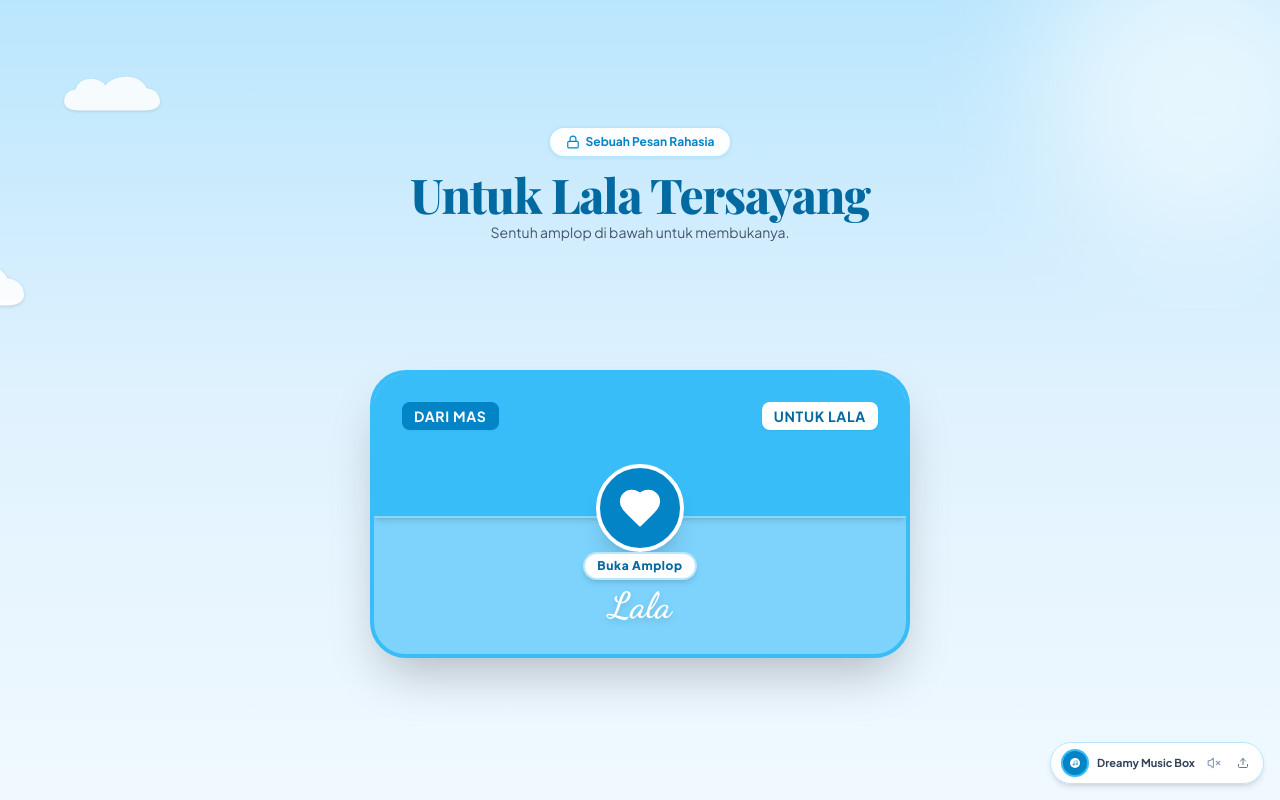
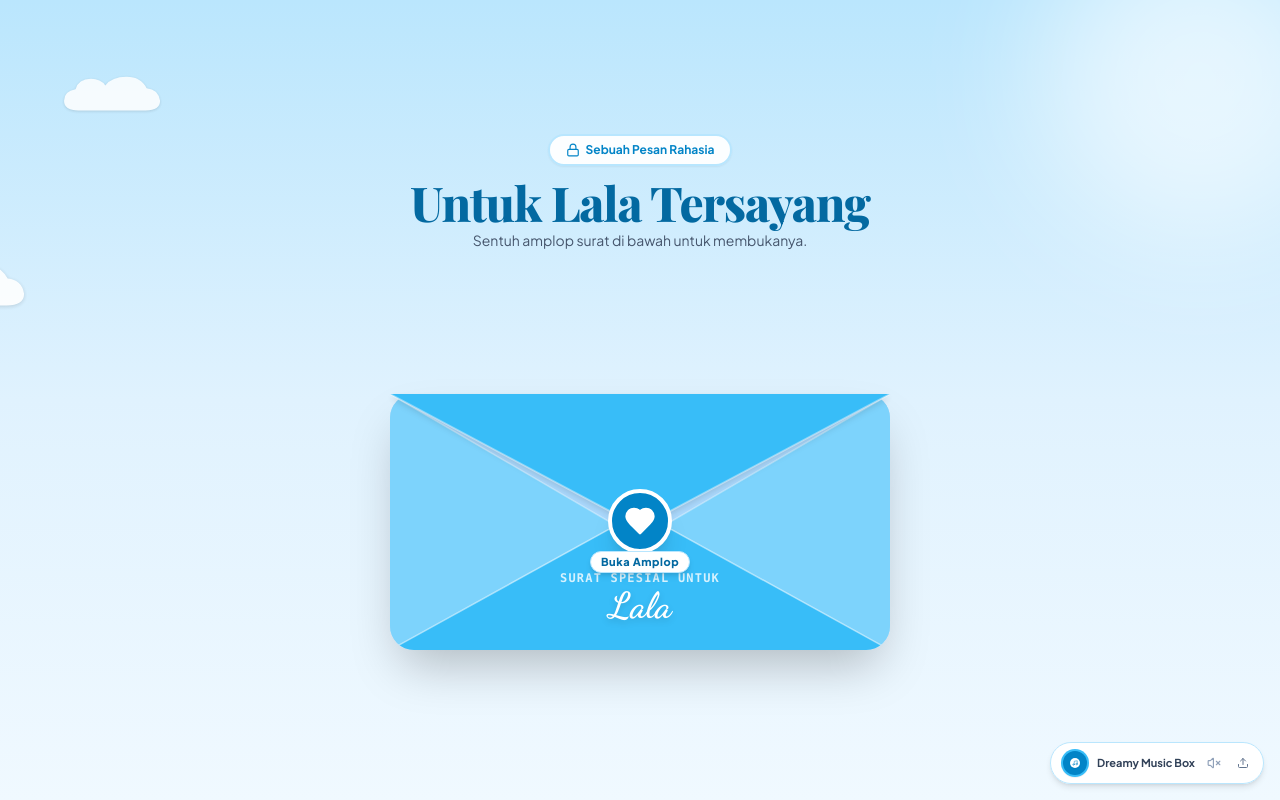
Before and after one commit to septiandwica/bday, a React (Vite) app: page / in a window 1280 px wide. Built offline with nearby package versions, Linux system fonts and the light colour scheme; a web font is replaced by a local one.

Commit message:
feat: authentic realistic envelope with 3D flap and pocket folds, and enlarge & perfectly center 2-bird illustration

```diff
--- a/src/components/WelcomeEnvelope.tsx
+++ b/src/components/WelcomeEnvelope.tsx
@@ -1,6 +1,6 @@
 import React, { useState } from 'react';
 import { motion, AnimatePresence } from 'framer-motion';
-import { Heart, Lock, BookOpen, Cake, Mail, Sparkle, ArrowUpRight } from 'lucide-react';
+import { Heart, Lock, BookOpen, Cake, Mail, ArrowUpRight } from 'lucide-react';
 import { sounds } from '../utils/audio';
 import { triggerGrandEnvelopeBurst } from '../utils/confetti';
 
@@ -90,25 +90,26 @@ export const WelcomeEnvelope: React.FC<WelcomeEnvelopeProps> = ({ onOpen }) => {
       </h1>
       <p className="text-slate-600 text-xs sm:text-sm font-normal mb-6 sm:mb-8 max-w-md mx-auto">
         {!isOpened
-          ? "Sentuh amplop di bawah untuk membukanya."
+          ? "Sentuh amplop surat di bawah untuk membukanya."
           : "Pilih salah satu surat yang keluar dari amplop untuk memulai cerita:"}
       </p>
 
-      {/* Envelope Container Area */}
-      <div className="relative w-full max-w-[350px] sm:max-w-[480px] md:max-w-[540px] pt-16 sm:pt-24 pb-4">
-        {/* Popped Out Elements from the Envelope (Bursting Upward) */}
+      {/* ENVELOPE STAGE CONTAINER */}
+      <div className="relative w-full max-w-[340px] sm:max-w-[460px] md:max-w-[500px] pt-20 sm:pt-28 pb-4">
+
+        {/* POPPED OUT ITEMS (Rise up out of the envelope pocket) */}
         <AnimatePresence>
           {isOpened && (
             <motion.div
-              initial={{ opacity: 0, y: 40, scale: 0.7 }}
+              initial={{ opacity: 0, y: 50, scale: 0.7 }}
               animate={{ opacity: 1, y: 0, scale: 1 }}
               transition={{
                 type: 'spring',
                 stiffness: 140,
                 damping: 15,
-                delay: 0.15,
+                delay: 0.2,
               }}
-              className="absolute -top-6 sm:-top-8 inset-x-0 z-30 flex items-end justify-center gap-2 sm:gap-3 px-1 pointer-events-auto"
+              className="absolute -top-4 sm:-top-8 inset-x-0 z-20 flex items-end justify-center gap-2 sm:gap-3 px-1 pointer-events-auto"
             >
               {POPOUT_ITEMS.map((item) => {
                 const Icon = item.icon;
@@ -121,7 +122,7 @@ export const WelcomeEnvelope: React.FC<WelcomeEnvelopeProps> = ({ onOpen }) => {
                     whileTap={{ scale: 0.95 }}
                     onClick={() => handleSelectElement(item.stageIndex, item.id)}
                     style={{ rotate: `${item.rotation}deg` }}
-                    className={`flex-1 max-w-[110px] sm:max-w-[150px] md:max-w-[165px] bg-white rounded-2xl p-2.5 sm:p-4 shadow-xl border-2 sm:border-3 ${item.accentColor} cursor-pointer transition-all text-left flex flex-col justify-between h-36 sm:h-44 group ${
+                    className={`flex-1 max-w-[110px] sm:max-w-[145px] md:max-w-[160px] bg-white rounded-2xl p-2.5 sm:p-4 shadow-xl border-2 sm:border-3 ${item.accentColor} cursor-pointer transition-all text-left flex flex-col justify-between h-36 sm:h-44 group ${
                       isChosen ? 'ring-4 ring-[#0284c7] scale-105' : ''
                     }`}
                   >
@@ -145,7 +146,7 @@ export const WelcomeEnvelope: React.FC<WelcomeEnvelopeProps> = ({ onOpen }) => {
                       </p>
                     </div>
 
-                    {/* Bottom Action Hint */}
+                    {/* Action Hint */}
                     <div className="pt-1 border-t border-sky-100 flex items-center justify-between text-[9px] sm:text-[10px] font-bold text-[#0284c7]">
                       <span>Buka</span>
                       <ArrowUpRight className="w-3 h-3 group-hover:translate-x-0.5 group-hover:-translate-y-0.5 transition-transform" />
@@ -157,54 +158,118 @@ export const WelcomeEnvelope: React.FC<WelcomeEnvelopeProps> = ({ onOpen }) => {
           )}
         </AnimatePresence>
 
-        {/* The Envelope Graphic */}
+        {/* REALISTIC ENVELOPE OBJECT */}
         <div
           onClick={!isOpened ? handleOpenEnvelope : undefined}
-          className={`relative mx-auto w-full h-52 sm:h-64 md:h-72 rounded-3xl sm:rounded-[36px] bg-[#7dd3fc] border-4 border-[#38bdf8] shadow-2xl p-5 sm:p-7 flex flex-col justify-between overflow-hidden z-20 ${
+          className={`relative mx-auto w-full h-52 sm:h-64 rounded-2xl sm:rounded-3xl shadow-2xl overflow-visible select-none ${
             !isOpened ? 'cursor-pointer hover:scale-102 transition-transform' : ''
           }`}
+          style={{ perspective: '1000px' }}
         >
-          {/* Envelope Top Flap (Flips open in 3D) */}
-          <motion.div
-            style={{ transformOrigin: 'top' }}
-            animate={{ rotateX: isOpened ? 180 : 0 }}
-            transition={{ duration: 0.6, ease: 'easeInOut' }}
-            className="absolute top-0 inset-x-0 h-28 sm:h-36 bg-[#38bdf8] clip-path-polygon border-b-2 border-white/40 shadow-md z-25 pointer-events-none"
-          />
-
-          {/* Top Labels */}
-          <div className="w-full flex items-center justify-between text-xs sm:text-sm text-white font-bold tracking-wider relative z-30">
-            <span className="bg-[#0284c7] px-3 py-1 rounded-lg shadow-xs">
-              DARI MAS
-            </span>
-            <span className="text-[#0369a1] bg-white px-3 py-1 rounded-lg shadow-xs">
-              UNTUK LALA
-            </span>
+          {/* 1. Envelope Back Wall & Interior (Depth) */}
+          <div className="absolute inset-0 rounded-2xl sm:rounded-3xl bg-[#bae6fd] shadow-inner overflow-hidden z-10">
+            {/* Interior Pattern / Shading */}
+            <div className="w-full h-full bg-[#93c5fd]/40 flex items-center justify-center">
+              <span className="font-handwriting text-3xl sm:text-4xl text-[#0369a1]/30 font-bold">
+                Lala
+              </span>
+            </div>
           </div>
 
-          {/* Center Wax Seal (Only visible before opening) */}
-          <div className="relative z-30 my-auto flex flex-col items-center justify-center">
+          {/* 2. Top Flap (Triangular flap that flips open 180deg) */}
+          <motion.div
+            style={{
+              position: 'absolute',
+              top: 0,
+              left: 0,
+              right: 0,
+              height: '52%',
+              transformOrigin: 'top center',
+              zIndex: isOpened ? 15 : 35,
+            }}
+            animate={{
+              rotateX: isOpened ? 180 : 0,
+            }}
+            transition={{ duration: 0.65, ease: [0.4, 0, 0.2, 1] }}
+          >
+            {/* Flap SVG Polygon pointing DOWN when closed, flips UP when opened */}
+            <svg
+              viewBox="0 0 460 145"
+              className="w-full h-full drop-shadow-md"
+              preserveAspectRatio="none"
+            >
+              <polygon
+                points="0,0 460,0 230,145"
+                fill={isOpened ? '#bae6fd' : '#38bdf8'}
+              />
+              <line
+                x1="0"
+                y1="0"
+                x2="230"
+                y2="145"
+                stroke="#ffffff"
+                strokeWidth="2"
+                opacity="0.4"
+              />
+              <line
+                x1="460"
+                y1="0"
+                x2="230"
+                y2="145"
+                stroke="#ffffff"
+                strokeWidth="2"
+                opacity="0.4"
+              />
+            </svg>
+
+            {/* Wax Seal at the tip of the closed flap */}
             <AnimatePresence>
               {!isOpened && (
                 <motion.div
-                  exit={{ scale: 1.3, opacity: 0 }}
-                  transition={{ duration: 0.3 }}
-                  className="relative w-18 h-18 sm:w-22 sm:h-22 rounded-full bg-[#0284c7] border-4 border-white shadow-xl flex items-center justify-center hover:scale-110 active:scale-95 transition-transform"
+                  initial={{ scale: 1 }}
+                  exit={{ scale: 1.4, opacity: 0 }}
+                  transition={{ duration: 0.25 }}
+                  className="absolute bottom-[-22px] sm:bottom-[-26px] left-1/2 transform -translate-x-1/2 w-14 h-14 sm:w-16 sm:h-16 rounded-full bg-[#0284c7] border-4 border-white shadow-xl flex items-center justify-center cursor-pointer hover:scale-110 active:scale-95 transition-transform"
                 >
-                  <Heart className="w-9 h-9 sm:w-11 sm:h-11 text-white fill-white" />
-                  <span className="absolute -bottom-7 sm:-bottom-8 text-[10px] sm:text-xs font-extrabold tracking-wider text-[#0369a1] whitespace-nowrap bg-white px-3 py-1 rounded-full shadow-md border-2 border-sky-200">
+                  <Heart className="w-7 h-7 sm:w-8 sm:h-8 text-white fill-white" />
+                  <span className="absolute -bottom-6 text-[10px] sm:text-[11px] font-extrabold tracking-wider text-[#0369a1] whitespace-nowrap bg-white px-2.5 py-0.5 rounded-full shadow-md border border-sky-200">
                     Buka Amplop
                   </span>
                 </motion.div>
               )}
             </AnimatePresence>
-          </div>
+          </motion.div>
 
-          {/* Recipient Script in Script Font */}
-          <div className="relative z-30 w-full text-center">
-            <span className="font-handwriting text-3xl sm:text-4xl font-bold text-white drop-shadow-md">
-              Lala
-            </span>
+          {/* 3. Envelope Front Pocket (Left, Right, and Bottom Triangular Folds) - Z-index 30 sits in front of emerging cards */}
+          <div className="absolute inset-0 pointer-events-none z-30">
+            <svg
+              viewBox="0 0 460 260"
+              className="w-full h-full rounded-2xl sm:rounded-3xl overflow-hidden"
+              preserveAspectRatio="none"
+            >
+              {/* Left Triangular Fold */}
+              <polygon points="0,0 210,135 0,260" fill="#7dd3fc" />
+              <line x1="0" y1="0" x2="210" y2="135" stroke="#ffffff" strokeWidth="1.5" opacity="0.35" />
+
+              {/* Right Triangular Fold */}
+              <polygon points="460,0 250,135 460,260" fill="#7dd3fc" />
+              <line x1="460" y1="0" x2="250" y2="135" stroke="#ffffff" strokeWidth="1.5" opacity="0.35" />
+
+              {/* Bottom Triangular Fold */}
+              <polygon points="0,260 230,120 460,260" fill="#38bdf8" />
+              <line x1="0" y1="260" x2="230" y2="120" stroke="#ffffff" strokeWidth="1.5" opacity="0.5" />
+              <line x1="460" y1="260" x2="230" y2="120" stroke="#ffffff" strokeWidth="1.5" opacity="0.5" />
+            </svg>
+
+            {/* Recipient Script on Bottom Front Face */}
+            <div className="absolute bottom-4 sm:bottom-6 inset-x-0 text-center pointer-events-none">
+              <span className="text-[10px] sm:text-xs font-mono font-bold tracking-widest text-white/80 uppercase block">
+                SURAT SPESIAL UNTUK
+              </span>
+              <span className="font-handwriting text-3xl sm:text-4xl text-white font-bold drop-shadow-md">
+                Lala
+              </span>
+            </div>
           </div>
         </div>
       </div>
```
Also changed, not shown: src/components/AnimeCharactersIllustration.tsx (+128 -132 lines).
